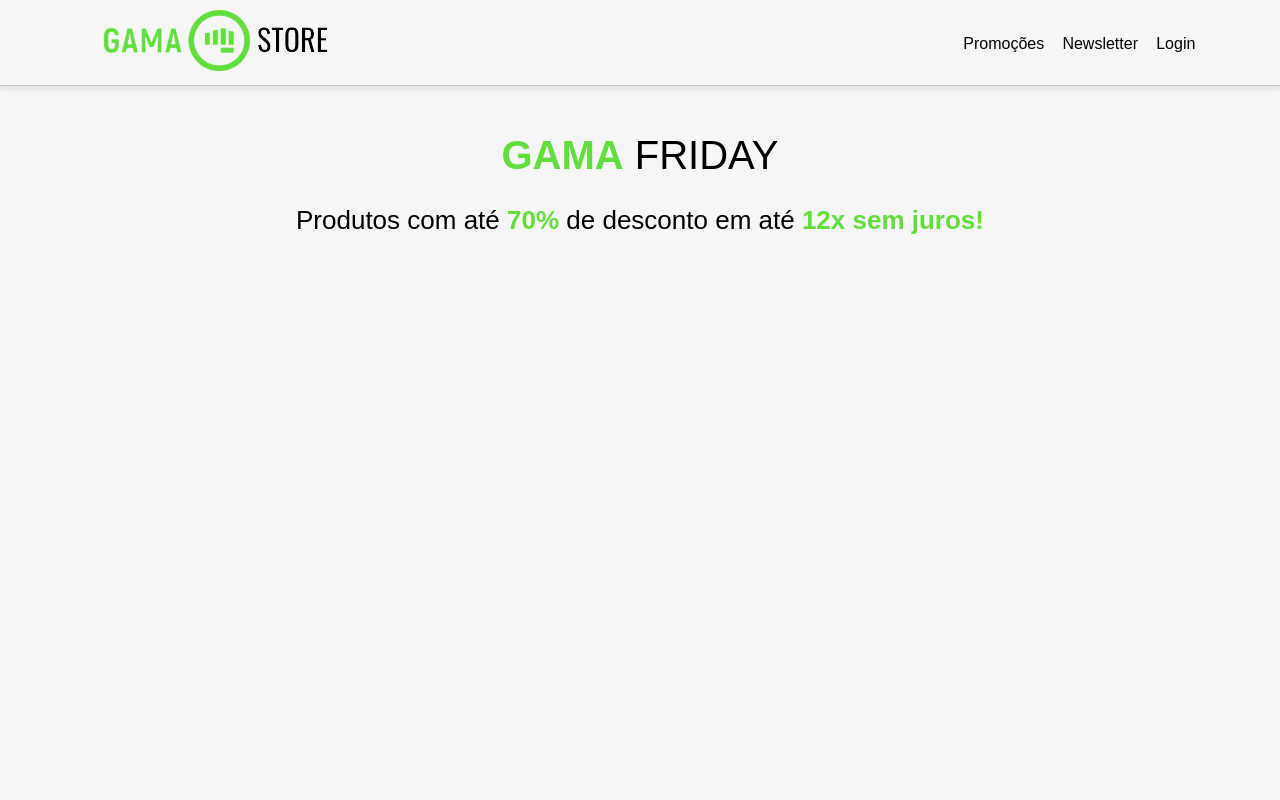
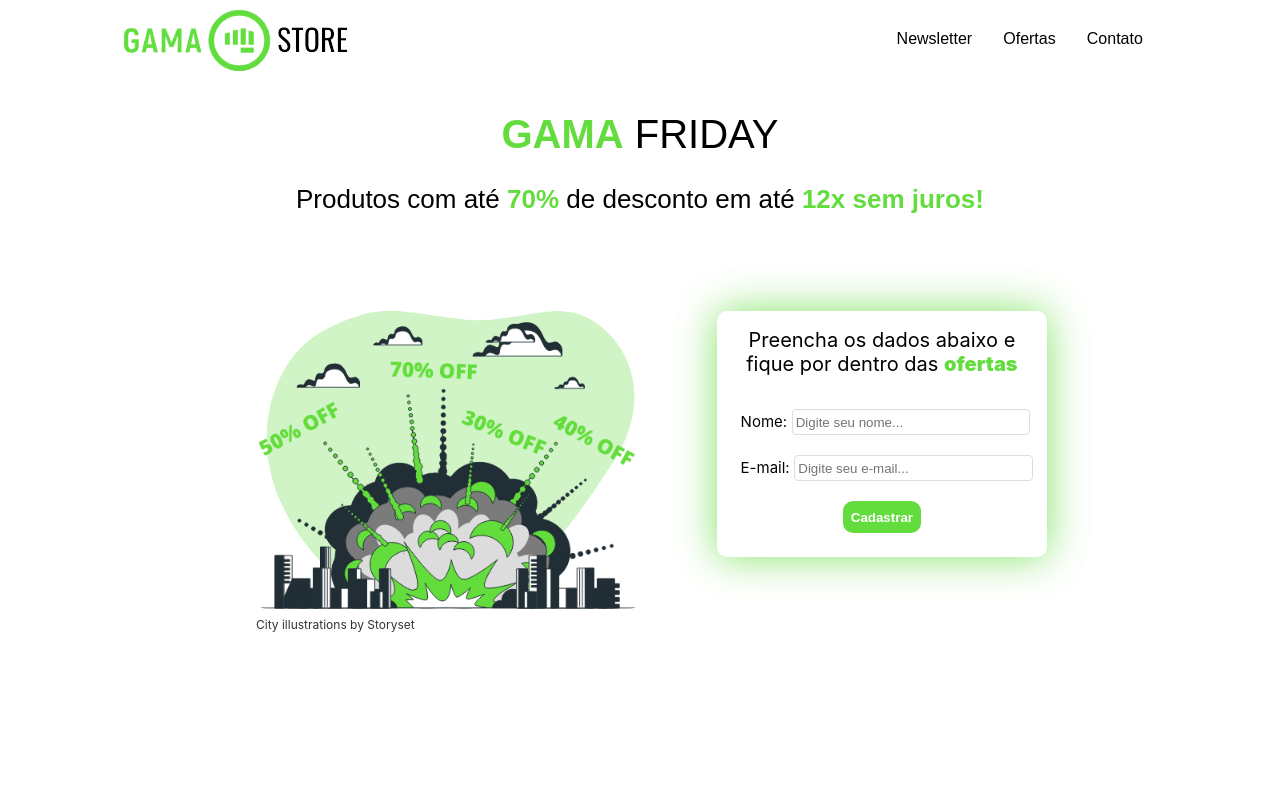
Before and after one commit to matheus-delazeri/hc-page-offers, a React (Create React App) app: page / in a window 1280 px wide. Shown: the top 800 px of the page. Built offline with nearby package versions, Linux system fonts and the light colour scheme.

Commit message:
Main section finished

```diff
--- a/src/Pages/Home/index.js
+++ b/src/Pages/Home/index.js
@@ -1,4 +1,5 @@
 import logo from '../../Img/logo.png';
+import figure from '../../Img/figure.png';
 import * as S from './styled';
 
 export default function Home() {
@@ -19,18 +20,44 @@ export default function Home() {
                         <S.Logo src={logo}></S.Logo>
                     </S.HeaderItem>
                     <S.HeaderItem>
-                    </S.HeaderItem>
-                    <S.HeaderItem>
                         <S.Menus>
-                            <S.MenuItem href="#">Promoções</S.MenuItem>
                             <S.MenuItem href="#">Newsletter</S.MenuItem>
-                            <S.MenuItem href="#">Login</S.MenuItem>
+                            <S.MenuItem href="#">Ofertas</S.MenuItem>
+                            <S.MenuItem href="#">Contato</S.MenuItem>
                         </S.Menus>
                     </S.HeaderItem>
                 </S.HeaderSection>
-                <br />
                 <S.ColoredTitle>GAMA<S.Title> FRIDAY</S.Title></S.ColoredTitle>
                 <S.Subtitle>Produtos com até <S.ColoredSubtitle>70%</S.ColoredSubtitle> de desconto em até <S.ColoredSubtitle>12x sem juros!</S.ColoredSubtitle></S.Subtitle>
+                <S.NewsSection>
+                    <S.NewsItem>
+                        <S.NewsImg src={figure}></S.NewsImg>
+                        <br />
+                        <S.ImgCredits href="https://storyset.com/city">City illustrations by Storyset</S.ImgCredits>
+                    </S.NewsItem>
+                    <S.NewsItem>
+                        <S.NewsForm>
+                            <S.NewsTitle>Preencha os dados abaixo e fique por dentro das <S.ColoredNews>ofertas</S.ColoredNews></S.NewsTitle>
+                            <br />
+                            <S.InputText>Nome:
+                                <S.NewsInput type="text" placeholder="Digite seu nome..."
+                                onFocus={input => input.target.placeholder = ""}
+                                onBlur={input => input.target.placeholder = "Digite seu nome..."}></S.NewsInput>
+                            </S.InputText>
+                            <br />
+                            <br />
+                            <S.InputText>E-mail:
+                                <S.NewsInput type="email" placeholder="Digite seu e-mail..."
+                                onFocus={input => input.target.placeholder = ""}
+                                onBlur={input => input.target.placeholder = "Digite seu e-mail..."}></S.NewsInput>
+                            </S.InputText>
+                            <br />
+                            <br />
+                            <S.SignBtn>Cadastrar</S.SignBtn>
+                            <br />
+                        </S.NewsForm>
+                    </S.NewsItem>
+                </S.NewsSection>
             </S.Main>
             <br />
             <br />
--- a/src/Pages/Home/styled.js
+++ b/src/Pages/Home/styled.js
@@ -2,24 +2,35 @@ import styled from 'styled-components';
 
 export const Main = styled.div`
     height: 100vh;
+    border-bottom: 1px solid #c3c3c3;
+    box-shadow: 0 4px 4px 0 rgb(0 0 0 / 7%);
+    background-color: #fff;
+    @media (max-width: 990px) {
+        height: 100%;
+    }
 `;
 export const HeaderSection = styled.div `
     display: flex;
 	max-width: 100%;
     padding: .7% 5%;
-    border-bottom: 1px solid #c3c3c3;
-    box-shadow: 0 4px 4px 0 rgb(0 0 0 / 7%)
+
+    @media (max-width: 990px){
+        flex-direction: column;
+    }
 `;
 export const HeaderItem = styled.div`
-    width: 33%;
+    width: 50%;
+    @media (max-width: 990px) {
+        width: 100%;
+    }
 `;
 export const Logo = styled.img`
     max-width: 100%;
     padding-left: 10%;
 
     @media (max-width: 990px) {
-        width: 60%;
-        display:block;
+        width: 50%;
+        display: block;
         padding: 2% 0;
         margin-left: auto;
         margin-right: auto;
@@ -28,11 +39,14 @@ export const Logo = styled.img`
 export const Menus = styled.div`
     position: relative;
     text-align: end;
-    top: 1.5rem;
-    padding-left: 20%;
+    top: 1.2rem;
+    padding-right: 10%;
 
     @media (max-width: 990px) {
-        display: none;
+        top: .5rem;
+        text-align: center;
+        padding-right: 0;
+        font-size: 14px;
     }
 `;
 export const MenuItem = styled.a`
@@ -58,15 +72,97 @@ export const ColoredTitle = styled.h1`
     font-weight: bold;
     text-align: center;
     color: #63DC3E;
+    @media (max-width: 990px) {
+        padding-top: 5%;
+        line-height: 20%;
+    }
 `;
 export const NewsSection = styled.div`
+    display: flex;
     max-width: 100%;
-    margin: 0 15%;
-    background-color: #63DC3E;
+    margin: 12vh 20%;
+    align-content: center;
+    @media (max-width: 990px) {
+        flex-direction: column;
+        margin: 2% 10%;
+    }
+`;
+export const NewsItem = styled.div`
+    max-width: 50%;
+    @media (max-width: 990px) {
+        max-width: 100%;
+        margin-bottom: 10%;
+    }
+
+`;
+export const NewsImg = styled.img`
+    max-width: 100%;
+    border-radius: 10px;
+`;
+export const ImgCredits = styled.a`
+    text-decoration: none;
+    color: #333;
+    font-size: 12px;
+`;
+export const NewsForm = styled.div`
+    width: 80%;
+    margin-left: 20%;
+    border-radius: 10px;
+    padding: 1% 3%;
+    box-shadow: 0 0 40px rgb(99 220 62 / 80%);
+    @media (max-width: 990px) {
+        display: block;
+        margin: 0 auto;
+    }
+
 `;
 export const NewsTitle = styled.h1`
-    font-size: 26px;
-    color:
+    font-size: 20px;
+    color: #000;
+    text-align: center;
+    font-weight: 400;
+`;
+export const ColoredNews = styled.span`
+    font-size: 20px;
+    font-weight: 900;
+    color: #63DC3E;
+`;
+export const InputText = styled.span`
+    font-size: 15px;
+    padding-left: 4%;
+    color: #000;
+`;
+export const NewsInput = styled.input`
+    width: 75%;
+    border: 1px solid #ddd;
+    height: 1.5rem;
+    padding: 0 3px;
+    margin-left: 1.5%;
+    border-radius: .25rem;
+    &:focus,
+    &:active {
+        outline: none;
+        box-shadow: none;
+    }
+`;
+export const SignBtn = styled.button`
+    display: block;
+    border: 0;
+    padding: .1rem .5rem;
+    margin-left: auto;
+    margin-right: auto;
+    border-radius: 10px;
+    height: 2rem;
+    background-color: #63DC3E;
+    color: #fff;
+    text-align: center;
+    font-weight: 900;
+
+    &:hover{
+        -webkit-transform: scale(1.03);
+        cursor: pointer;
+    }
+
 `;
 export const Content = styled.div`
     max-width: 100%;
```
Also changed, not shown: src/Img/figure.png (added).
